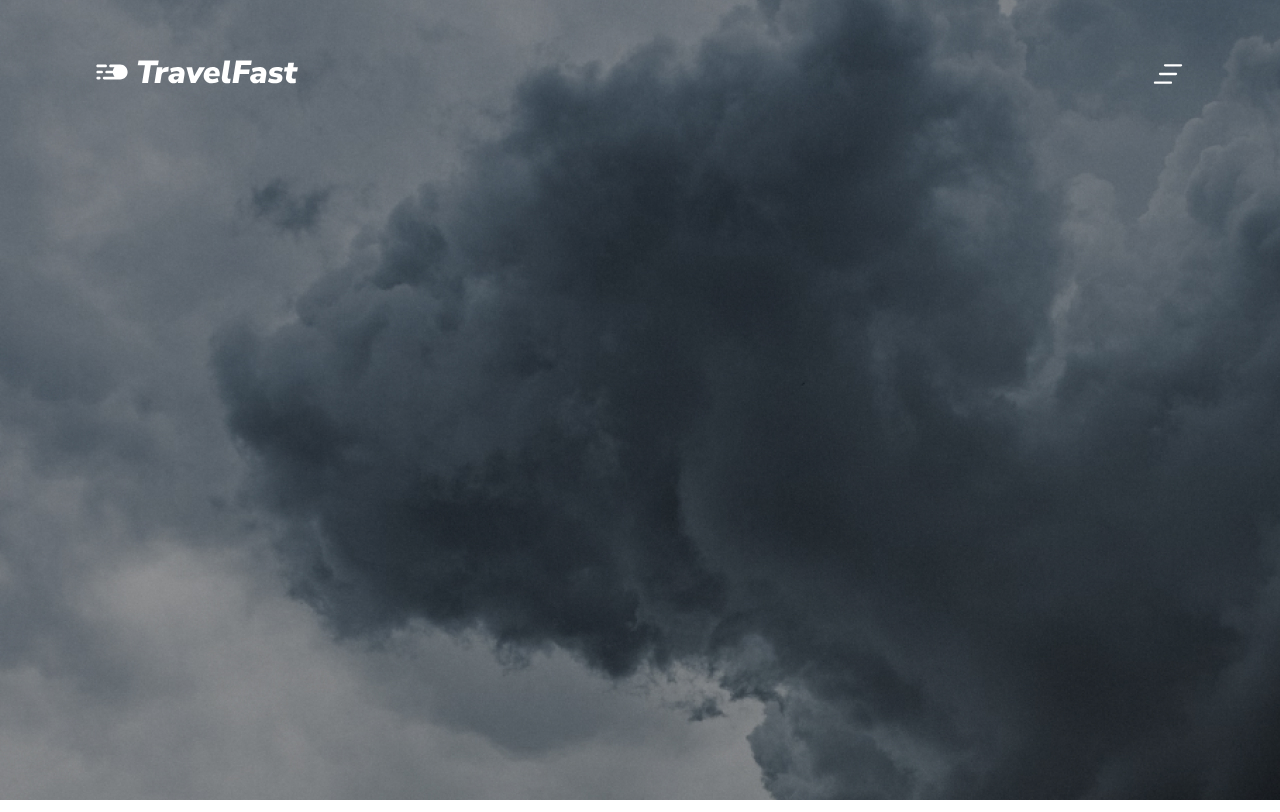
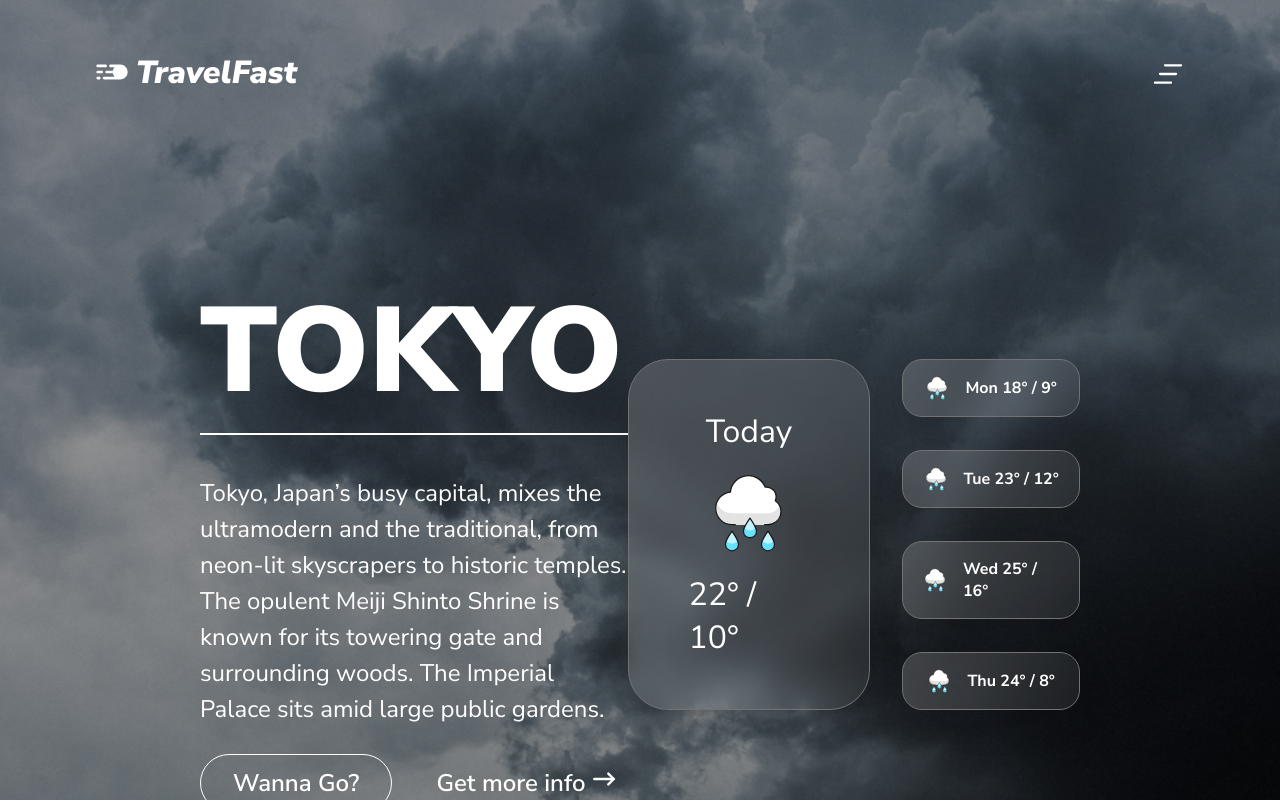
Before and after one commit to dev-timm/TravelFast, a plain HTML site: page index.html in a window 1280 px wide. Drawn offline with Linux system fonts and the light colour scheme.

Commit message:
add city and weather info section

```diff
--- a/assets/css/style.css
+++ b/assets/css/style.css
@@ -14,7 +14,8 @@ body {
 }
 
 .rain-bg {
-  background: url(/assets/images/weather_rain.jpg);
+  height: 100vh;
+  background: url('/assets/images/weather_rain.jpg') center/cover no-repeat;
 }
 
 /* NAVBAR */
@@ -23,6 +24,7 @@ body {
   display: flex;
   justify-content: space-between;
   padding: 48px 96px;
+  margin-bottom: 120px;
 }
 
 .sidebar-open {
@@ -42,6 +44,7 @@ body {
 
 .sidebar {
   position: fixed;
+  z-index: 999;
   top: 0;
   right: 0;
   width: 30%;
@@ -77,5 +80,110 @@ a {
 }
 
 hr {
-  border: 1px solid #444040;
+  border: 1px solid #fff;
 }
+
+.container {
+  margin: 0 auto;
+  padding: 0 200px;
+}
+
+.main {
+  display: flex;
+  justify-content: space-between;
+  align-items: center;
+}
+
+.city-info {
+  width: 50%;
+}
+
+.city-title {
+  font-size: 120px;
+  color: #fff;
+  font-weight: 900;
+}
+
+.city-desc {
+  margin-top: 40px;
+  font-size: 24px;
+  color: #fff;
+  line-height: 150%;
+}
+
+.primary-cta {
+  border: 1px solid #fff;
+  border-radius: 100px;
+  padding: 12px 32px;
+  font-size: 24px;
+  font-weight: 600;
+}
+
+.secondary-cta {
+  font-size: 24px;
+  font-weight: 600;
+  margin-left: 40px;
+}
+
+.actions {
+  margin-top: 40px;
+}
+
+.weather-info {
+  display: flex;
+  height: fit-content;
+  gap: 32px;
+}
+
+.weather-today {
+  display: flex;
+  flex-direction: column;
+  justify-content: center;
+  align-items: center;
+  gap: 20px;
+  background-color: #fff;
+  color: #fff;
+  padding: 50px 60px;
+  border: 1px solid #727272;
+  border-radius: 40px;
+  font-size: 32px;
+  background: linear-gradient(
+    111deg,
+    rgba(255, 255, 255, 0.18) 0.74%,
+    rgba(255, 255, 255, 0.07) 100.18%
+  );
+  box-shadow: 0px 16.838px 33.677px 0px rgba(0, 0, 0, 0.1);
+  backdrop-filter: blur(12px);
+}
+
+.weather-days {
+  display: flex;
+  flex-direction: column;
+  justify-content: space-between;
+}
+
+.weather-day {
+  display: flex;
+  justify-content: center;
+  align-items: center;
+  gap: 16px;
+  background-color: #fff;
+  color: #fff;
+  padding: 16px 20px;
+  border: 1px solid #727272;
+  border-radius: 20px;
+  font-size: 16px;
+  font-weight: 700;
+  background: linear-gradient(
+    111deg,
+    rgba(255, 255, 255, 0.18) 0.74%,
+    rgba(255, 255, 255, 0.07) 100.18%
+  );
+  box-shadow: 0px 16.838px 33.677px 0px rgba(0, 0, 0, 0.1);
+  backdrop-filter: blur(12px);
+}
+
+.weather-day img {
+  width: 24px;
+  height: 24px;
+}
--- a/index.html
+++ b/index.html
@@ -61,6 +61,50 @@
     </aside>
 
     <!-- CONTENT -->
+    <section class="container main">
+      <div class="city-info">
+        <h1 class="city-title">TOKYO</h1>
+        <hr />
+        <p class="city-desc">
+          Tokyo, Japan’s busy capital, mixes the ultramodern and the
+          traditional, from neon-lit skyscrapers to historic temples. The
+          opulent Meiji Shinto Shrine is known for its towering gate and
+          surrounding woods. The Imperial Palace sits amid large public gardens.
+        </p>
+        <div class="actions">
+          <a href="#" class="primary-cta">Wanna Go?</a>
+          <a href="#" class="secondary-cta">
+            Get more info
+            <img src="./assets/images/arrow-right.svg" alt="arrow right"
+          /></a>
+        </div>
+      </div>
+      <div class="weather-info">
+        <div class="weather-today">
+          <p class="day">Today</p>
+          <img src="./assets/images/rain.svg" alt="rain icon" />
+          <p class="degrees">22° / 10°</p>
+        </div>
+        <div class="weather-days">
+          <div class="weather-day">
+            <img src="./assets/images/rain.svg" alt="rain icon" />
+            <p class="degrees">Mon 18° / 9°</p>
+          </div>
+          <div class="weather-day">
+            <img src="./assets/images/rain.svg" alt="rain icon" />
+            <p class="degrees">Tue 23° / 12°</p>
+          </div>
+          <div class="weather-day">
+            <img src="./assets/images/rain.svg" alt="rain icon" />
+            <p class="degrees">Wed 25° / 16°</p>
+          </div>
+          <div class="weather-day">
+            <img src="./assets/images/rain.svg" alt="rain icon" />
+            <p class="degrees">Thu 24° / 8°</p>
+          </div>
+        </div>
+      </div>
+    </section>
 
     <!-- SCRIPTS -->
     <script src="./assets/js/script.js"></script>
```
Also changed, not shown: assets/images/arrow-right.svg (added), assets/images/rain.svg (added).
